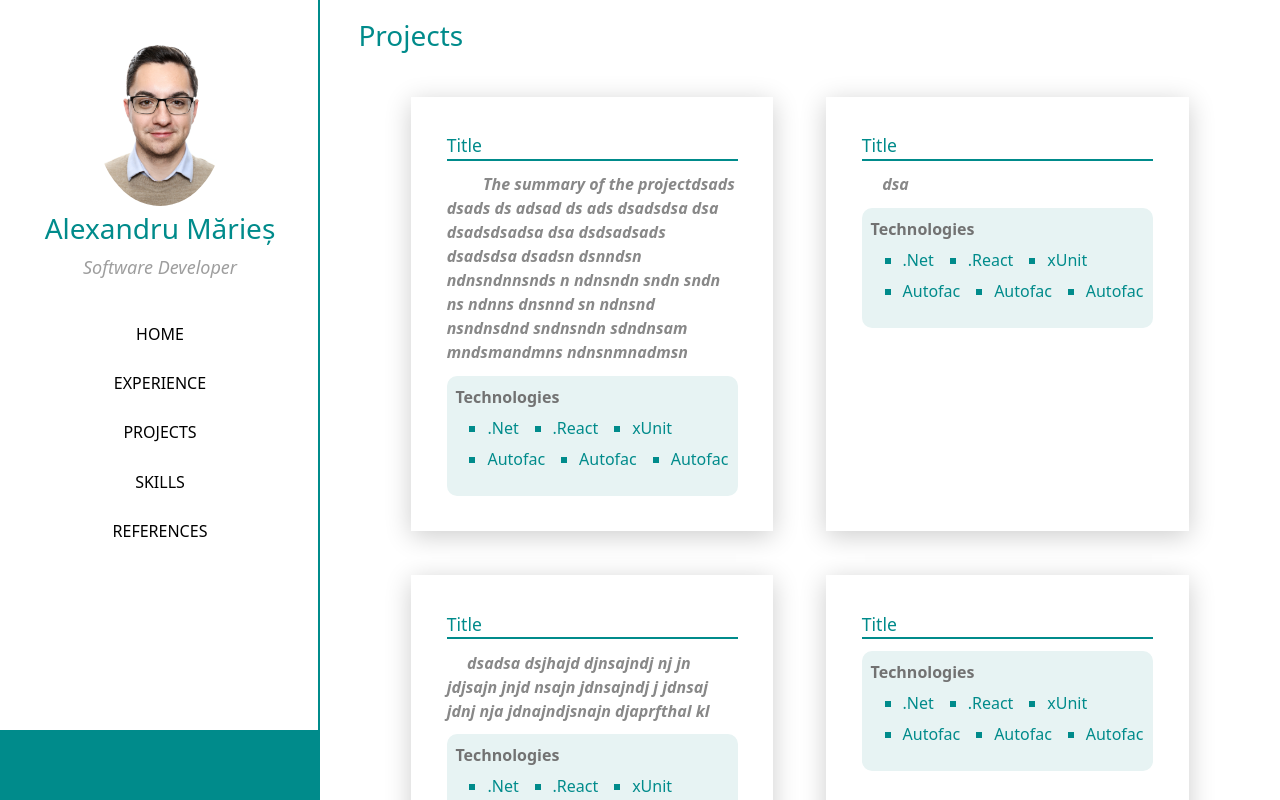
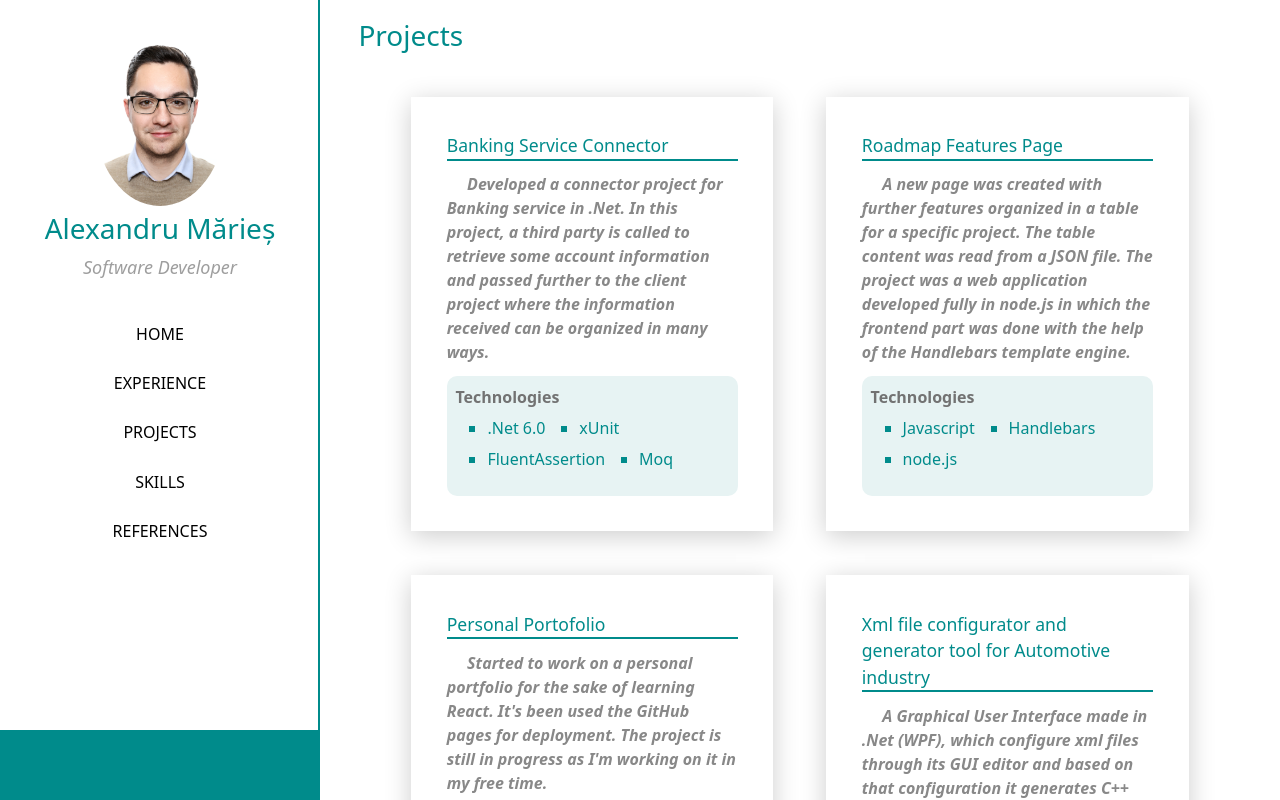
Before and after one commit to amaries95/AlexandruMaries, a React (Create React App) app: page /AlexandruMaries/projects in a window 1280 px wide. Built offline with nearby package versions, Linux system fonts and the light colour scheme; some icons are missing; the HTML template or start-up script is replaced by a standard one.

Commit message:
experience work in progress

```diff
--- a/src/components/Experience/Experience.js
+++ b/src/components/Experience/Experience.js
@@ -3,15 +3,32 @@ import ExperienceElement from './ExperienceElement/ExperienceElement';
 
 export default function Experience(props)
 {
+    const experience = [
+        {
+            Company: 'PlainConcepts',
+            Period: 'March 2022 - Present',
+            Position: 'Full Stack Web Developer',
+            Responsabilities: 'bla bla bla'
+        },
+        {
+            Company: 'Robert Bosch',
+            Period: 'Dec 2021 - March 2022',
+            Position: 'Full Stack Web Developer',
+            Responsabilities: 'bla bla bla'
+        },
+    ];
+
     return (
         <div className={style.container}>
             <h3>Work Experience</h3>
-            <ExperienceElement></ExperienceElement>
-            <ExperienceElement></ExperienceElement>
-            <ExperienceElement></ExperienceElement>
-            <ExperienceElement></ExperienceElement>
-            <ExperienceElement></ExperienceElement>
-            <ExperienceElement></ExperienceElement>
+            {experience.map((exp) => (
+                <ExperienceElement
+                key={Math.random()}
+                Company={experience.Company}
+                Period={experience.Period}
+                Position={experience.Position}
+                Responsabilities={experience.Responsabilities}/>
+            ))}
         </div>
     );
 }
--- a/src/components/Projects/ProjectCards/ProjectCard/ProjectCard.js
+++ b/src/components/Projects/ProjectCards/ProjectCard/ProjectCard.js
@@ -4,17 +4,14 @@ export default function ProjectCard(props)
 {
     return (
         <div className={style.container}>
-            <p className={style['project-title']}>Title</p>
-            <p className={style['project-description']}>{props.description}</p>
+            <p className={style['project-title']}>{props.Title}</p>
+            <p className={style['project-description']}>{props.Summary}</p>
             <div className={style['project-technologies']}>
                 <p>Technologies</p>
                 <ul>
-                    <li>.Net</li>
-                    <li>.React</li>
-                    <li>xUnit</li>
-                    <li>Autofac</li>
-                    <li>Autofac</li>
-                    <li>Autofac</li>
+                    {props.Technologies.map((technology) => (
+                        <li>{technology}</li>
+                    ))}
                 </ul>
             </div>
 
--- a/src/components/Projects/ProjectCards/ProjectCards.js
+++ b/src/components/Projects/ProjectCards/ProjectCards.js
@@ -5,12 +5,14 @@ export default function ProjectCards(props)
 {
     return (
         <div className={style.container}>
-            <ProjectCard description="&emsp;The summary of the projectdsads dsads ds adsad ds ads  dsadsdsa dsa dsadsdsadsa dsa dsdsadsads dsadsdsa
-            dsadsn dsnndsn ndnsndnnsnds n ndnsndn sndn sndn ns ndnns dnsnnd sn ndnsnd nsndnsdnd sndnsndn sdndnsam mndsmandmns ndnsnmnadmsn"/>
-            <ProjectCard description="dsa"/>
-            <ProjectCard description="dsadsa dsjhajd djnsajndj nj jn jdjsajn jnjd nsajn jdnsajndj j jdnsaj jdnj nja jdnajndjsnajn djaprfthal kl"/>
-            <ProjectCard/>
-            <ProjectCard/>
+            {props.Projects.map((project) => (
+                <ProjectCard
+                key={Math.random()}
+                Title={project.Title}
+                Summary={project.Summary}
+                Technologies={project.Technologies}
+                />
+            ))}
         </div>
     );
 }
--- a/src/components/Projects/Projects.js
+++ b/src/components/Projects/Projects.js
@@ -3,10 +3,44 @@ import ProjectCards from './ProjectCards/ProjectCards';
 
 export default function Projects(props)
 {
+    const projects = [
+        {
+            Title: 'Banking Service Connector',
+            Summary: 'Developed a connector project for Banking service in .Net. In this project, a third party is called to retrieve some account information and passed further to the client project where the information received can be organized in many ways.',
+            Technologies: ['.Net 6.0', 'xUnit', 'FluentAssertion', 'Moq']
+        },
+        {
+            Title: 'Roadmap Features Page',
+            Summary: 'A new page was created with further features organized in a table for a specific project. The table content was read from a JSON file. The project was a web application developed fully in node.js in which the frontend part was done with the help of the Handlebars template engine.',
+            Technologies: ['Javascript', 'Handlebars', 'node.js']
+        },
+        {
+            Title: 'Personal Portofolio',
+            Summary: 'Started to work on a personal portfolio for the sake of learning React. It\'s been used the GitHub pages for deployment. The project is still in progress as I\'m working on it in my free time.',
+            Technologies: ['Javascript', 'React', 'HTML', 'CSS', 'Net 6.0', 'Entity Framework Core', 'Azure App Service']
+        },
+        {
+            Title: 'Xml file configurator and generator tool for Automotive industry',
+            Summary: 'A Graphical User Interface made in .Net (WPF), which configure xml files through its GUI editor and based on that configuration it generates C++ code used afterward by the automotive developers.',
+            Technologies: ['.Net', 'xUnit', 'Modelkit', 'Autofac', 'NSubstitute', 'WPF']
+        },
+        {
+            Title: 'Testing script for DEM Autosar layer',
+            Summary: 'A python script which controls the TRACE32 debugger and executes tests according to an input comming from an excel document. The results of the tests are going to be in a html page genrated by the same script.',
+            Technologies: ['python', 'html']
+        },
+        {
+            Title: 'Dynamic Office Allocation',
+            Summary: 'The purpose of this project is to improve the resources management of a company, by introducing a new concept of flexible desks. Based on initial preferences and previous feedback given by employees at the end of their day, it creates a network between people in which the nodes are represented by the employees and the edges are represented by the formed relationships (professional or social) between them. This is where we introduce the Machine Learning application which, based on the network formed till that moment, allocates each employee at the most suitable desk for him.'+
+            + 'Also there is a Graphical User Interface (GUI) implemented in C++ programming language and developed in the integrated development environment(IDE), Qt5. The interface program it was implemented in order to communicate with the machine learning algorithm, respectively to create a more accessible interface with the users.',
+            Technologies: ['C++', 'Linux', 'QT Framework', 'RPI3', 'R', 'SSH']
+        }
+    ];
+
     return (
         <div className={style.container}>
             <h3>Projects</h3>
-            <ProjectCards/>
+            <ProjectCards Projects={projects}/>
         </div>
     );
 }
```
